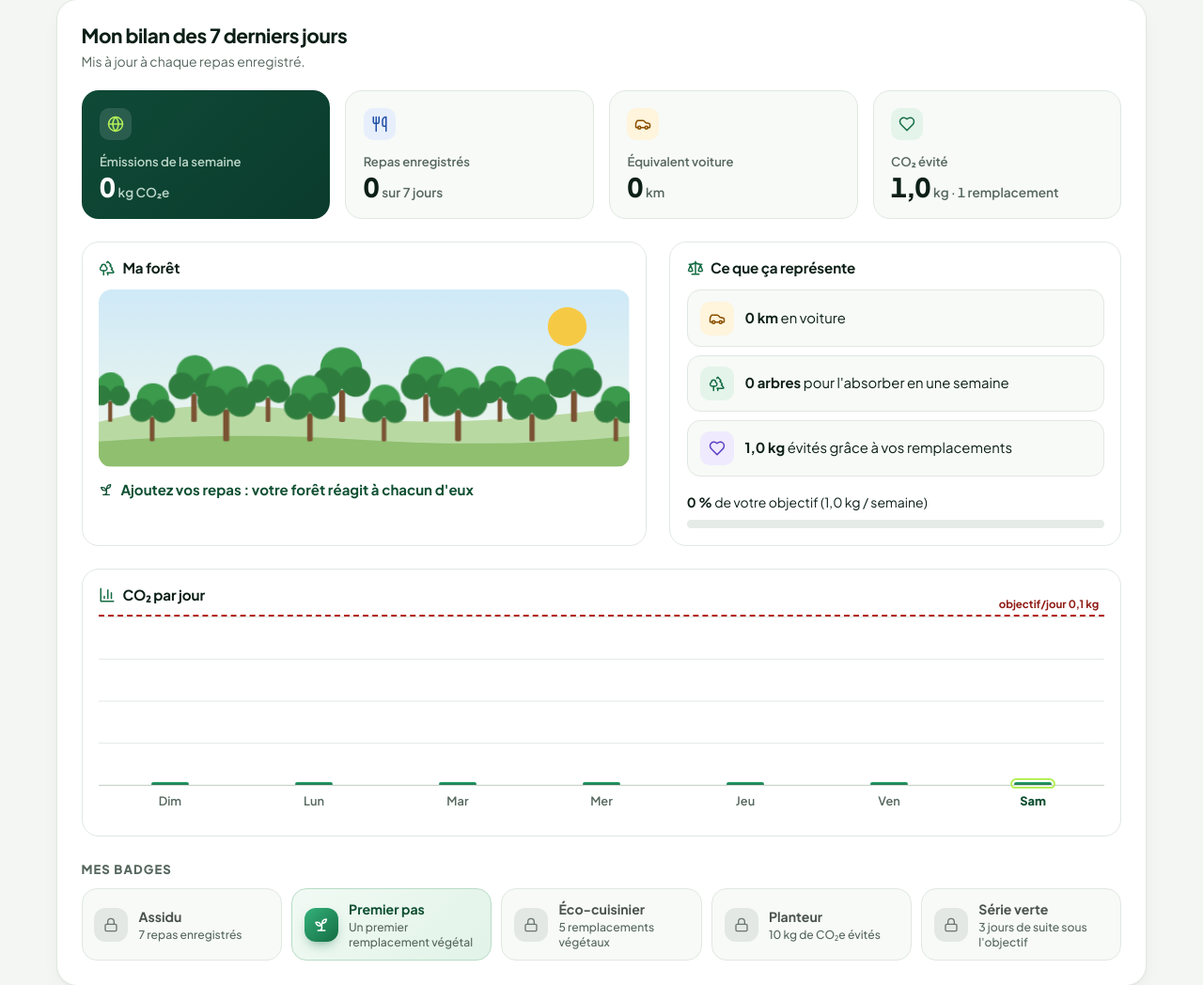
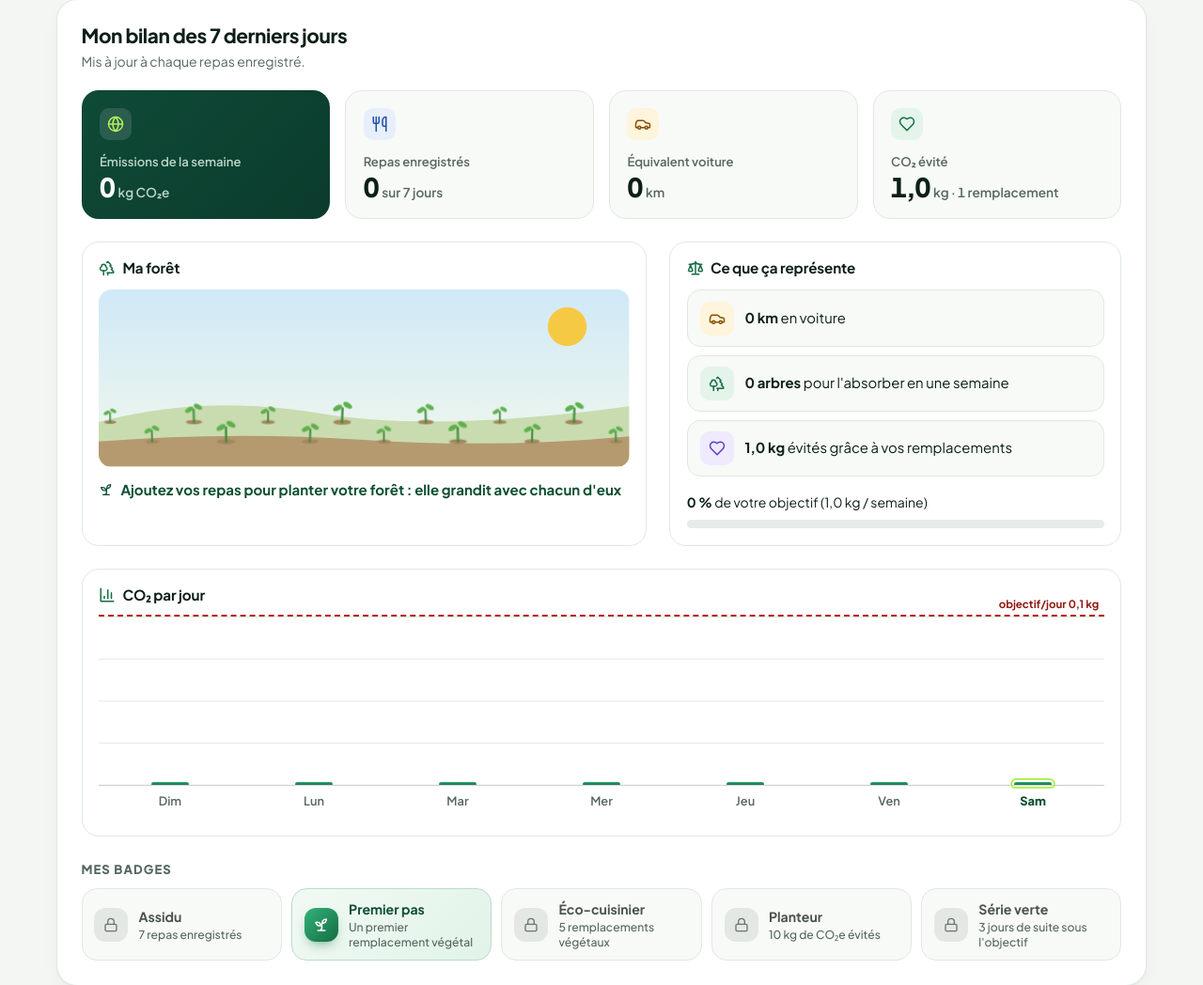
Before and after one commit to Arij-Mhjb/ecoassiette-python, a Django app: page /repas/ in a window 1280 px wide. Shown: the part 235-1283 px from the top of the page at 94% size. Run offline with Django 5.2, Linux system fonts and the light colour scheme; a user stored in the database is signed in; tables that the repository leaves empty hold one stand-in row (values such as "Sample post"); parts of the project's set-up code (start-up, migrations or seed data) failed here and were passed over.

Commit message:
Forêt vide : jeunes pousses tant qu'aucun repas n'est enregistré

```diff
--- a/repas/bilan.py
+++ b/repas/bilan.py
@@ -34,10 +34,15 @@ def _totaux_par_jour(user, debut):
 def foret(ratio, a_des_repas):
     """Etat de la forêt selon le ratio émissions / objectif (0 = parfait, 1 = objectif atteint)."""
     borne = lambda v: max(0.0, min(1.0, v))  # noqa: E731
-    sains = round(NB_ARBRES * borne((1.3 - ratio) / 0.7)) if a_des_repas else NB_ARBRES
-    morts = round(NB_ARBRES * borne((ratio - 1.0) / 0.3)) if a_des_repas else 0
-    fatigues = max(0, NB_ARBRES - sains - morts)
-    etats = ["sain"] * sains + ["fatigue"] * fatigues + ["mort"] * morts
+    if a_des_repas:
+        sains = round(NB_ARBRES * borne((1.3 - ratio) / 0.7))
+        morts = round(NB_ARBRES * borne((ratio - 1.0) / 0.3))
+        fatigues = max(0, NB_ARBRES - sains - morts)
+        etats = ["sain"] * sains + ["fatigue"] * fatigues + ["mort"] * morts
+    else:
+        # aucun repas cette semaine : la forêt n'est pas encore plantée, seulement de jeunes pousses
+        sains = fatigues = morts = 0
+        etats = ["pousse"] * NB_ARBRES
     # mélange déterministe pour que les arbres malades soient répartis dans la forêt
     ordre = sorted(range(NB_ARBRES), key=lambda i: (i * 7) % NB_ARBRES)
     arbres = []
@@ -51,7 +56,7 @@ def foret(ratio, a_des_repas):
         })
     arbres.sort(key=lambda a: a["y"])          # les arbres du fond sont dessinés en premier
     if not a_des_repas:
-        message = "Ajoutez vos repas : votre forêt réagit à chacun d'eux"
+        message = "Ajoutez vos repas pour planter votre forêt : elle grandit avec chacun d'eux"
     elif ratio <= 0.6:
         message = "Votre forêt est luxuriante. Continuez comme ça !"
     elif ratio <= 1:
@@ -60,7 +65,8 @@ def foret(ratio, a_des_repas):
         message = "Votre forêt souffre : quelques arbres jaunissent."
     else:
         message = "Alerte : votre forêt dépérit. Essayez le simulateur « Et si… » sur vos repas."
-    return {"arbres": arbres, "sains": sains, "fatigues": fatigues, "morts": morts, "message": message}
+    return {"arbres": arbres, "sains": sains, "fatigues": fatigues, "morts": morts, "message": message,
+            "vide": not a_des_repas}
 
 
 def serie_verte(user, objectif, totaux=None):
--- a/repas/templates/repas/liste.html
+++ b/repas/templates/repas/liste.html
@@ -43,9 +43,9 @@
       <h3>{% icon "trees" 18 %}Ma forêt</h3>
     {% with f=bilan.foret %}
     <figure class="foret-wrap">
-      <svg class="foret{% if bilan.depasse %} foret-alerte{% endif %}" viewBox="0 0 600 200" role="img" aria-labelledby="foret-titre foret-desc">
+      <svg class="foret{% if bilan.depasse %} foret-alerte{% endif %}{% if f.vide %} foret-vide{% endif %}" viewBox="0 0 600 200" role="img" aria-labelledby="foret-titre foret-desc">
         <title id="foret-titre">Ma forêt</title>
-        <desc id="foret-desc">{{ f.sains }} arbres en bonne santé, {{ f.fatigues }} fatigués et {{ f.morts }} morts.</desc>
+        <desc id="foret-desc">{% if f.vide %}Terrain avec de jeunes pousses : aucun repas enregistré cette semaine.{% else %}{{ f.sains }} arbres en bonne santé, {{ f.fatigues }} fatigués et {{ f.morts }} morts.{% endif %}</desc>
         <defs>
           <linearGradient id="ciel" x1="0" y1="0" x2="0" y2="1">
             <stop offset="0" class="ciel-haut"/><stop offset="1" class="ciel-bas"/>
@@ -58,8 +58,11 @@
         {% for a in f.arbres %}
         <g transform="translate({{ a.x|stringformat:'.1f' }} {{ a.y }}) scale({{ a.echelle|stringformat:'.2f' }})">
           <g class="arbre arbre-{{ a.etat }}" style="--d: {{ a.delai|stringformat:'.2f' }}s">
-            <rect class="tronc" x="-3" y="-32" width="6" height="32" rx="2"/>
-            {% if a.etat == "mort" %}
+            {% if a.etat == "pousse" %}
+              <ellipse class="butte" cx="0" cy="0" rx="9" ry="2.6"/>
+              <g class="pousse"><path class="tige" d="M0 0 V-14"/><ellipse class="feuille" cx="-5" cy="-14" rx="5" ry="2.6" transform="rotate(-30 -5 -14)"/><ellipse class="feuille" cx="5" cy="-17" rx="5" ry="2.6" transform="rotate(30 5 -17)"/></g>
+            {% else %}<rect class="tronc" x="-3" y="-32" width="6" height="32" rx="2"/>{% endif %}
+            {% if a.etat == "pousse" %}{% elif a.etat == "mort" %}
               <path class="branches" d="M0 -30 L-11 -50 M0 -38 L10 -56 M0 -44 L-3 -62"/>
             {% else %}
               <g class="feuillage"><circle cy="-54" r="21"/><circle cx="-14" cy="-40" r="15"/><circle cx="14" cy="-40" r="15"/></g>
--- a/repas/tests.py
+++ b/repas/tests.py
@@ -497,6 +497,10 @@ class BilanTest(TestCase):
         self.assertEqual((f["sains"], f["fatigues"], f["morts"]), (3, 4, 7))
         self.assertEqual(foret(2, True)["morts"], 14)
         self.assertIn("Ajoutez", foret(0, False)["message"])
+        vide = foret(0, False)          # aucun repas : de jeunes pousses, pas une forêt « parfaite »
+        self.assertTrue(vide["vide"])
+        self.assertEqual({a["etat"] for a in vide["arbres"]}, {"pousse"})
+        self.assertEqual(vide["sains"], 0)
         self.assertEqual(len({a["etat"] for a in foret(1.15, True)["arbres"]}), 3)
         for ratio, mot in [(0.5, "luxuriante"), (0.9, "tient bon"), (1.2, "souffre"), (2, "Alerte")]:
             self.assertIn(mot, foret(ratio, True)["message"])
--- a/static/css/style.css
+++ b/static/css/style.css
@@ -620,6 +620,11 @@ progress.progress-alerte::-moz-progress-bar { background: linear-gradient(90deg,
 .arbre-sain .feuillage circle { fill: #2f7d3e; } .arbre-sain .feuillage circle:first-child { fill: #3b9a4c; }
 .arbre-fatigue .feuillage circle { fill: #c9a227; } .arbre-fatigue .feuillage circle:first-child { fill: #d8b744; }
 .arbre-mort .tronc { fill: #6b4a2e; }
+.butte { fill: #a5875f; }
+.pousse .tige { stroke: #3f8a3a; stroke-width: 2.2; stroke-linecap: round; fill: none; }
+.pousse .feuille { fill: #5fb04c; }
+.pousse { transform-box: fill-box; transform-origin: 50% 100%; animation: balance 3s ease-in-out infinite; animation-delay: var(--d); }
+.foret-vide .colline { fill: #c9dcb0; } .foret-vide .sol { fill: #b59a6f; }
 .arbre { transform-box: fill-box; transform-origin: 50% 100%; animation: pousse .9s cubic-bezier(.2,.8,.2,1) both; animation-delay: calc(var(--d) * .25); }
 .arbre-sain .feuillage, .arbre-fatigue .feuillage { transform-box: fill-box; transform-origin: 50% 100%; animation: balance 4s ease-in-out infinite; animation-delay: var(--d); }
 .feuille-tombe { fill: #c9a227; animation: tombe 3.5s ease-in infinite; animation-delay: var(--d); }
```
